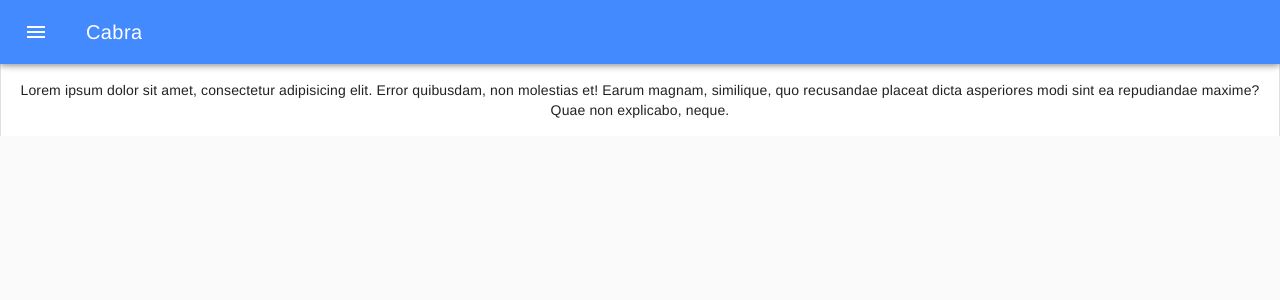
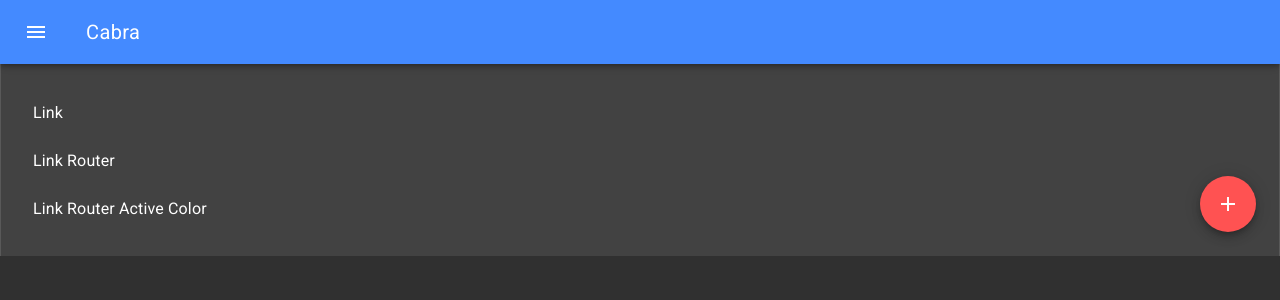
Before and after one commit to hathix/cabra-vue2, a Vue app: page /#/ in a window 1280 px wide. Shown: the top 300 px of the page. Built offline with nearby package versions, Linux system fonts and the light colour scheme.

Commit message:
failing to add speed dial

```diff
--- a/src/App.vue
+++ b/src/App.vue
@@ -4,14 +4,37 @@
   <div class="page-container">
     <md-app>
       <md-app-toolbar class="md-primary">
-        <md-button class="md-icon-button" @click="menuVisible = !menuVisible">
+        <md-button class="md-icon-button">
           <md-icon>menu</md-icon>
         </md-button>
         <h3 class="md-title">Cabra</h3>
       </md-app-toolbar>
 
       <md-app-content>
-        <p>Lorem ipsum dolor sit amet, consectetur adipisicing elit. Error quibusdam, non molestias et! Earum magnam, similique, quo recusandae placeat dicta asperiores modi sint ea repudiandae maxime? Quae non explicabo, neque.</p>
+
+        <md-list>
+          <md-list-item href="https://google.com" target="_blank">Link</md-list-item>
+          <md-list-item to="/components/list/router">Link Router</md-list-item>
+          <md-list-item to="/components/list">Link Router Active Color</md-list-item>
+        </md-list>
+
+        <md-speed-dial class="md-bottom-right">
+          <md-speed-dial-target>
+            <md-icon>add</md-icon>
+          </md-speed-dial-target>
+
+          <md-speed-dial-content>
+            <md-button class="md-icon-button">
+              <md-icon>note</md-icon>
+            </md-button>
+
+            <md-button class="md-icon-button">
+              <md-icon>event</md-icon>
+            </md-button>
+          </md-speed-dial-content>
+        </md-speed-dial>
+
+
       </md-app-content>
     </md-app>
   </div>
@@ -27,21 +50,4 @@
 </template>
 
 <style lang="scss">
-#app {
-  font-family: "Avenir", Helvetica, Arial, sans-serif;
-  -webkit-font-smoothing: antialiased;
-  -moz-osx-font-smoothing: grayscale;
-  text-align: center;
-  color: #2c3e50;
-}
-#nav {
-  padding: 30px;
-  a {
-    font-weight: bold;
-    color: #2c3e50;
-    &.router-link-exact-active {
-      color: #42b983;
-    }
-  }
-}
 </style>
--- a/src/main.js
+++ b/src/main.js
@@ -5,9 +5,9 @@ import store from "./store";
 
 /* VUE MATERIAL */
 // import Vue from 'vue'
-import VueMaterial from 'vue-material';
+import VueMaterial from "vue-material";
 import "vue-material/dist/vue-material.min.css";
-import "vue-material/dist/theme/default.css"; // Choose a theme https://vuematerial.io/themes/prebuilt
+import "vue-material/dist/theme/default-dark.css"; // Choose a theme https://vuematerial.io/themes/prebuilt
 
 Vue.use(VueMaterial);
 // Vue.use(MdContent);
```
